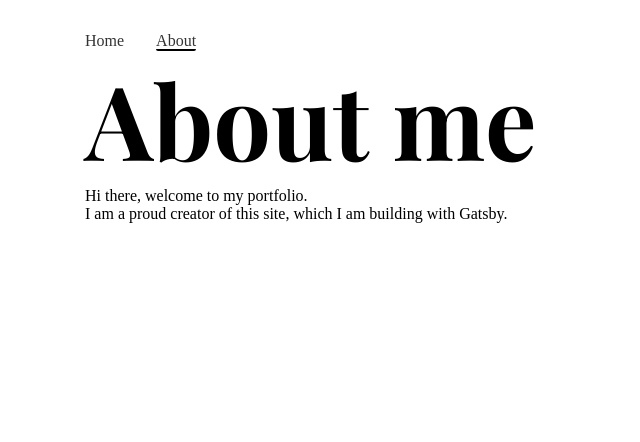
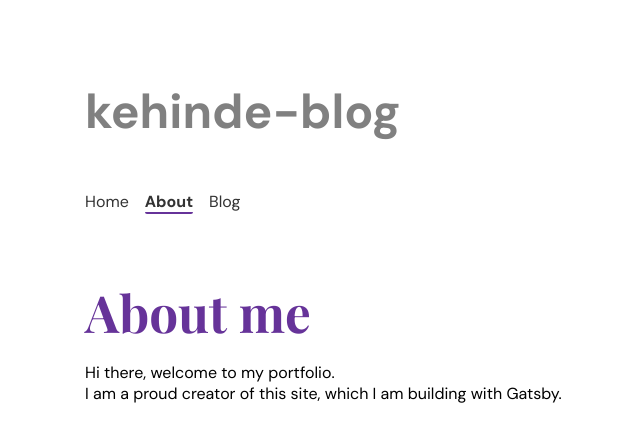
Before and after one commit to adeleke5140/My-blog, a Gatsby site: page /about in a window 1280 px wide. Shown: the whole page, without its empty margins (305-945 px from the left). Built offline with nearby package versions, Linux system fonts and the light colour scheme; Gatsby itself is replaced by a stand-in of ours.

Commit message:
integrate graphQL data layer

```diff
--- /dev/null
+++ b/blog/introductory-post.mdx
@@ -0,0 +1,3 @@
+# My Foray into functional programming
+
+I recently started Elliot's composing software. It's a book dedicated to teaching how to compose software as a software craftsman.
--- a/gatsby-config.js
+++ b/gatsby-config.js
@@ -10,6 +10,14 @@ module.exports = {
     `gatsby-plugin-image`,
     `gatsby-plugin-sharp`,
     {
+      resolve: "gatsby-source-filesystem",
+      options: {
+        name: `blog`,
+        path: `${__dirname}/blog`
+      }
+    },
+
+    {
       resolve: `gatsby-omni-font-loader`,
       options: {
         enableListener: true,
@@ -21,10 +29,6 @@ module.exports = {
           {
             name: `DM Sans`,
             file: `https://fonts.googleapis.com/css2?family=DM+Sans:wght@400;700&display=swap`
-          },
-          {
-            name: `Raleway`,
-            file: `https://fonts.googleapis.com/css2?family=Raleway:wght@400;700&display=swap`
           }
         ]
       }
--- a/src/components/layout.css
+++ b/src/components/layout.css
@@ -6,7 +6,9 @@
 }
 
 .heading {
-  font-size: 8vw;
+  font-size: 4vw;
+  color: rebeccapurple;
+  margin: 4rem 0 1rem;
 }
 
 .navLinks {
@@ -14,18 +16,28 @@
   list-style: none;
 }
 
-.navLink-item:first-child {
+/* .navlink-item:not(last-child) {
   padding-right: 2rem;
-}
+} */
 
 .navLink-item > a {
   text-decoration: none;
   color: #333;
+  display: inline-block;
+  margin-right: 1em;
 }
 
 a[aria-current="page"] {
-  border-bottom: 4px solid black;
-  border-bottom: 2px solid black;
+  border-bottom: 4px solid rebeccapurple;
+  border-bottom: 2px solid rebeccapurple;
   border-bottom-right-radius: 2px;
   border-bottom-left-radius: 2px;
+  font-weight: bold;
 }
+
+.siteTitle {
+  font-size: 3rem;
+  color: gray;
+  font-weight: 700;
+  margin: 3rem 0;
+}
--- a/src/components/layout.js
+++ b/src/components/layout.js
@@ -1,11 +1,21 @@
 import React from "react"
+import { Link, useStaticQuery, graphql } from "gatsby"
 
 import "./layout.css"
-import { Link } from "gatsby"
 
 export default function Layout({ pageTitle, children }) {
+  const data = useStaticQuery(graphql`
+    query {
+      site {
+        siteMetadata {
+          title
+        }
+      }
+    }
+  `)
   return (
     <div className="container">
+      <header className="siteTitle">{data.site.siteMetadata.title}</header>
       <nav>
         <ul className="navLinks">
           <li className="navLink-item">
@@ -13,6 +23,9 @@ export default function Layout({ pageTitle, children }) {
           </li>
           <li className="navLink-item">
             <Link to="/about">About</Link>
+          </li>
+          <li className="navLink-item">
+            <Link to="/blog">Blog</Link>
           </li>
         </ul>
       </nav>
--- /dev/null
+++ b/src/components/seo.js
@@ -0,0 +1,22 @@
+//always remember to not repeat yourself
+
+import React from "react"
+import { graphql, useStaticQuery } from "gatsby"
+import { Head } from "gatsby"
+
+export default function Seo({ title }) {
+  const data = useStaticQuery(graphql`
+    query {
+      site {
+        siteMetadata {
+          title
+        }
+      }
+    }
+  `)
+  return (
+    <title>
+      {title} | {data.site.siteMetadata.title}
+    </title>
+  )
+}
--- a/src/pages/about.js
+++ b/src/pages/about.js
@@ -1,6 +1,7 @@
 import * as React from "react"
-
 import Layout from "../components/layout"
+import { graphql, useStaticQuery } from "gatsby"
+import Seo from "../components/seo"
 
 const AboutPage = () => {
   return (
@@ -15,6 +16,5 @@ const AboutPage = () => {
   )
 }
 
-export const Head = () => <title>About Me</title>
-
+export const Head = () => <Seo title="About me" />
 export default AboutPage
--- a/src/pages/index.js
+++ b/src/pages/index.js
@@ -1,6 +1,8 @@
 import * as React from "react"
 import Layout from "../components/layout"
 import { StaticImage } from "gatsby-plugin-image"
+import { graphql, useStaticQuery } from "gatsby"
+import Seo from "../components/seo"
 
 const IndexPage = () => {
   return (
@@ -9,6 +11,7 @@ const IndexPage = () => {
         <StaticImage
           alt="a black and white pixelated face of a man "
           src="../images/pfp.jpg"
+          imgClassName="hero"
         />
         <p>This is the home page.</p>
       </Layout>
@@ -18,4 +21,4 @@ const IndexPage = () => {
 
 export default IndexPage
 
-export const Head = () => <title>Kehinde's blog</title>
+export const Head = () => <Seo title="Home Page" />
--- a/src/styles/main.css
+++ b/src/styles/main.css
@@ -1,5 +1,5 @@
 @import url("https://fonts.googleapis.com/css2?family=Playfair+Display:wght@400;700&display=swap");
-
+@import url("https://fonts.googleapis.com/css2?family=DM+Sans:wght@400;700&display=swap");
 *,
 ::before,
 ::after {
@@ -14,3 +14,9 @@ body {
 h1 {
   font-family: "Playfair Display", serif;
 }
+/*
+.hero.hero {
+  border-radius: 50%;
+  height: 40px;
+  width: 40px;
+} */
```
Also changed, not shown: src/pages/blog.js (added, +32 -0 lines).
